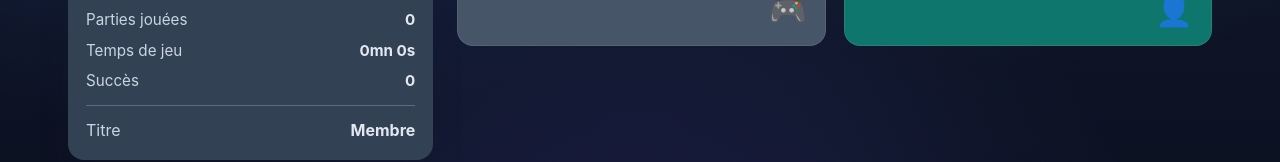
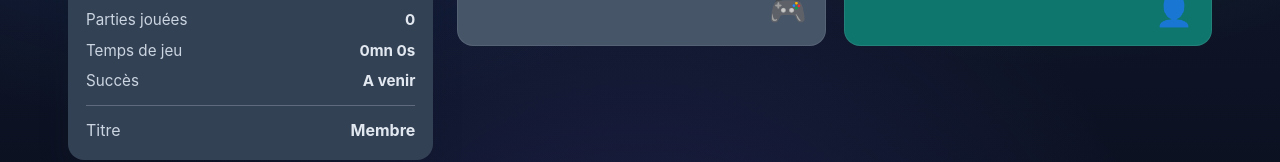
Before and after one commit to maelsrs/poppy-sauce, a React (Vite) app in the folder front/: page / in a window 1280 px wide. Shown: the part 556-718 px from the top of the page. Built offline with nearby package versions, Linux system fonts and the light colour scheme.

Commit message:
added dev mongo

```diff
--- a/front/src/pages/Home.tsx
+++ b/front/src/pages/Home.tsx
@@ -44,7 +44,7 @@ function HomePage() {
           <StatRow label="Âge du compte" value="0" unit="j" />
           <StatRow label="Parties jouées" value="0" />
           <StatRow label="Temps de jeu" value="0mn 0s" />
-          <StatRow label="Succès" value="0" />
+          <StatRow label="Succès" value="A venir" />
           <div className="stats-card__footer">
             <span className="stat-row__label">Titre</span>
             <span className="stat-row__value">Membre</span>
```
Also changed, not shown: 2 other files (tests, documents, lock files or other folders).
